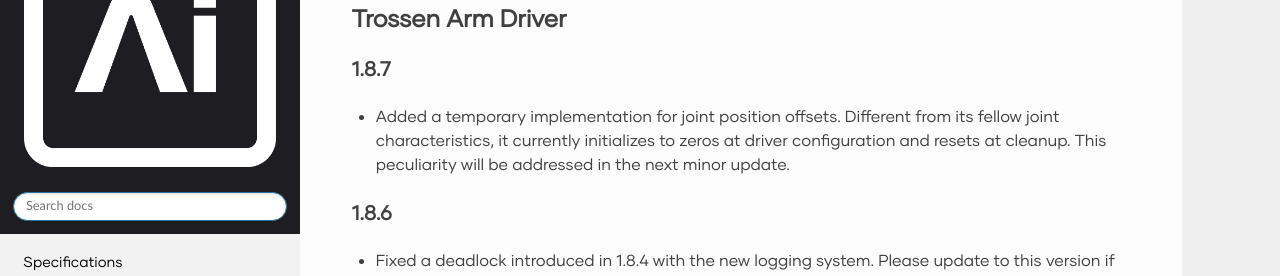
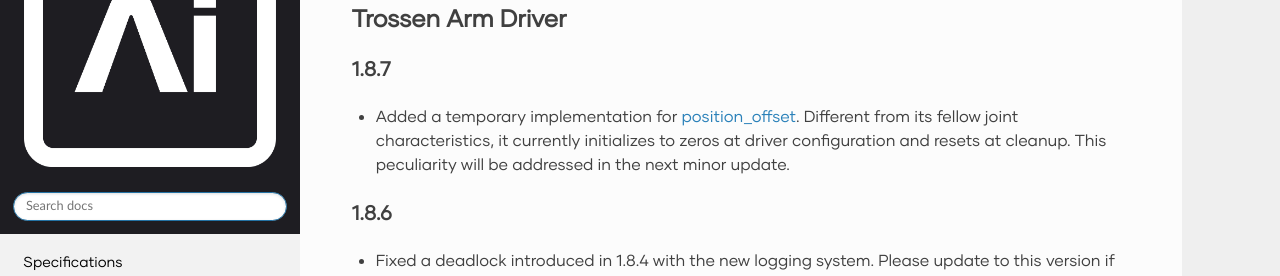
Before and after one commit to TrossenRobotics/trossen_arm, a Sphinx documentation site: the page built from docs/changelog.rst, in a window 1280 px wide and 900 px high. Shown: the part 154-430 px from the top of the window. Built offline with Sphinx 7.4.7 and the Read the Docs theme 3.1.0, drawn with Linux system fonts in a browser that asks for light colours; some web fonts are replaced; pages that are not in the unit, such as notebooks, are missing from menus.

Commit message:
linked from changelog to associated section
https://github.com/TrossenRobotics/trossen_arm/pull/115#discussion_r2322466373

```diff
--- a/docs/changelog.rst
+++ b/docs/changelog.rst
@@ -8,7 +8,7 @@ Trossen Arm Driver
 1.8.7
 -----
 
-- Added a temporary implementation for joint position offsets.
+- Added a temporary implementation for :ref:`getting_started/configuration:position_offset`.
   Different from its fellow joint characteristics, it currently initializes to zeros at driver configuration and resets at cleanup.
   This peculiarity will be addressed in the next minor update.
 
```
